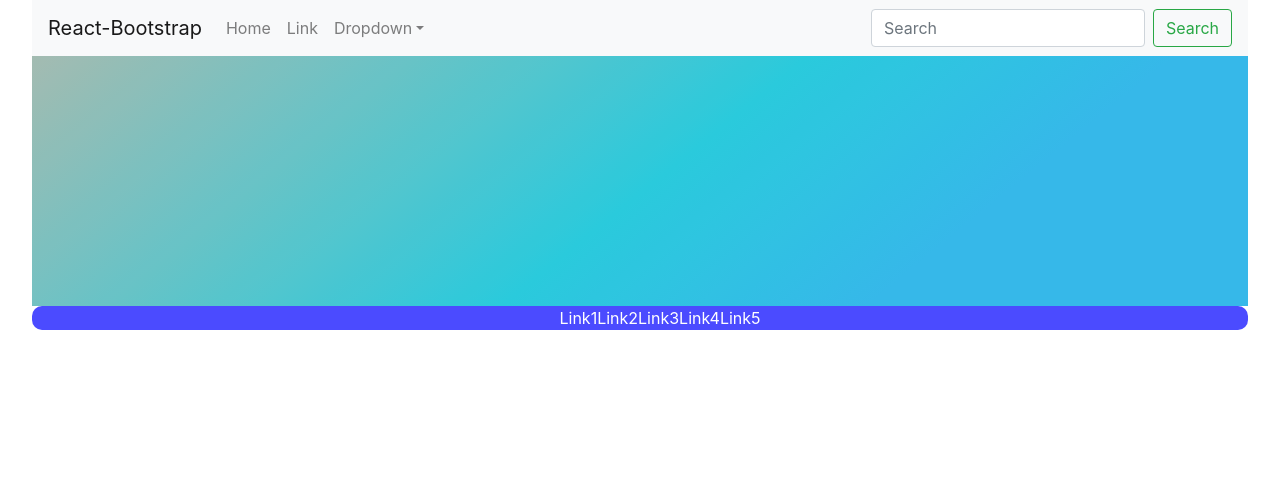
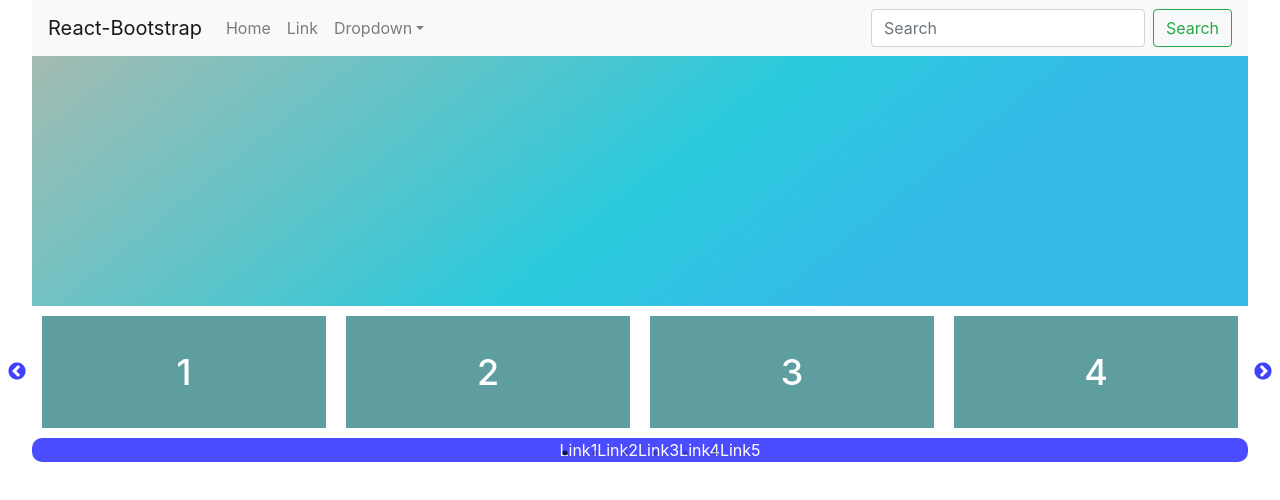
Before and after one commit to justin-rosecrans/portfolio, a React (Create React App) app: page / in a window 1280 px wide. Shown: the top 500 px of the page. Built offline with nearby package versions, Linux system fonts and the light colour scheme.

Commit message:
feature/carousel - basic layout of carousel

```diff
--- a/package.json
+++ b/package.json
@@ -3,14 +3,15 @@
   "version": "0.1.0",
   "private": true,
   "dependencies": {
-    "bootstrap": "^4.3.1",
+    "bootstrap": "^4.4.1",
     "font-awesome": "^4.7.0",
     "node-sass": "^4.13.0",
     "react": "^16.11.0",
     "react-bootstrap": "^1.0.0-beta.14",
     "react-dom": "^16.11.0",
     "react-scripts": "3.2.0",
-    "react-slick": "^0.25.2"
+    "react-slick": "^0.25.2",
+    "slick-carousel": "^1.8.1"
   },
   "scripts": {
     "start": "react-scripts start",
--- a/src/App.js
+++ b/src/App.js
@@ -1,6 +1,7 @@
 import React from 'react';
 import Navigation from './Navigation/Navigation';
 import Banner from './Banner/Banner';
+import Carousel from './Carousel/Carousel';
 import Footer from './Footer/Footer';
 import './App.css';
 import 'react-bootstrap'
@@ -10,6 +11,7 @@ function App() {
     <div className="wrapper">
       <Navigation />
       <Banner />
+      <Carousel />
       <Footer />
     </div>
   );
--- /dev/null
+++ b/src/Carousel/Carousel.js
@@ -0,0 +1,39 @@
+import React, {Component} from 'react';
+import Slider from 'react-slick';
+import 'react-slick/dist/react-slick.min';
+import 'slick-carousel/slick/slick-theme.scss';
+import 'slick-carousel/slick/slick.css';
+import './Carousel.scss';
+
+export default class Carousel extends Component {
+    render() {
+        var settings = {
+          dots: true,
+          speed: 500,
+          slidesToShow: 4,
+          slidesToScroll: 1
+        };
+        return (
+          <Slider id="container" className="carousel" {...settings}>
+            <div>
+              <h3>1</h3>
+            </div>
+            <div>
+              <h3>2</h3>
+            </div>
+            <div>
+              <h3>3</h3>
+            </div>
+            <div>
+              <h3>4</h3>
+            </div>
+            <div>
+              <h3>5</h3>
+            </div>
+            <div>
+              <h3>6</h3>
+            </div>
+          </Slider>
+        );
+      }
+}
--- /dev/null
+++ b/src/Carousel/Carousel.scss
@@ -0,0 +1,17 @@
+.carousel {
+  h3 {
+    background: #5f9ea0;
+    color: #fff;
+    font-size: 36px;
+    line-height: 100px;
+    margin: 10px;
+    padding: 2%;
+    position: relative;
+    text-align: center;
+  }
+
+  .slick-prev:before,
+  .slick-next:before {
+    color: blue;
+  }
+}
```
Also changed, not shown: 1 other file (tests, documents, lock files or other folders).
